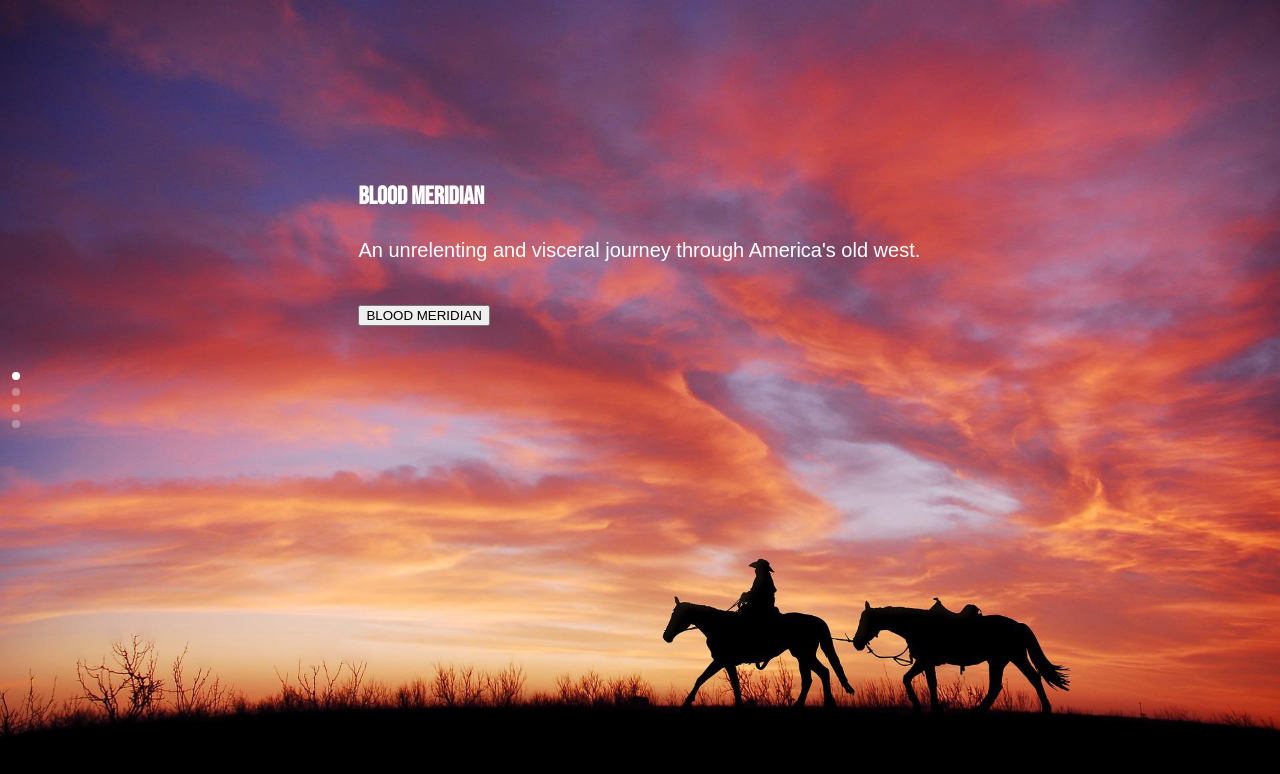
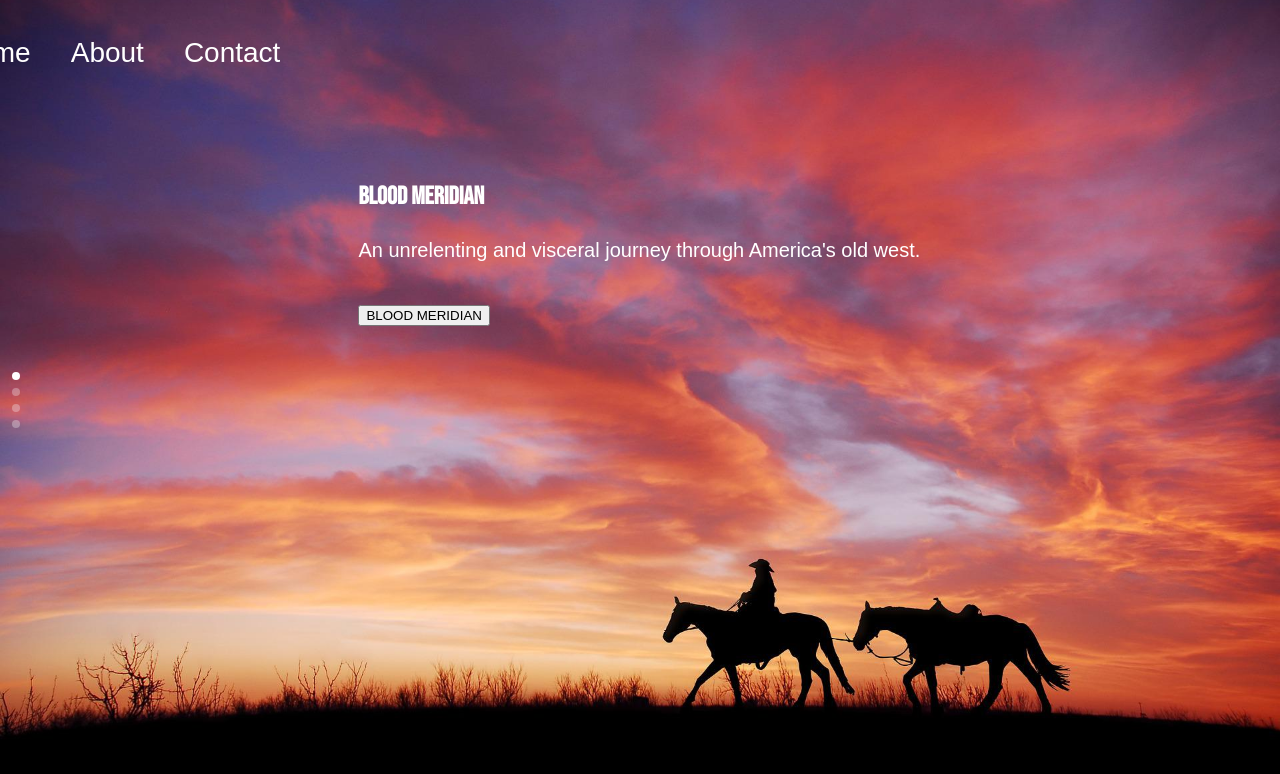
Before and after one commit to calebwelch1/c-collection, a Vue app: page / in a window 1280 px wide. Shown: the top 774 px of the page. Built offline with nearby package versions, Linux system fonts and the light colour scheme; a web font is replaced by a local one.

Commit message:
add navbar

```diff
--- a/src/App.vue
+++ b/src/App.vue
@@ -1,10 +1,26 @@
 <script>
-import { nextTick } from 'vue'
-import { RouterLink, RouterView } from 'vue-router'
+import { nextTick, h } from 'vue'
+import { RouterLink, RouterView, } from 'vue-router'
+import { NMenu } from 'naive-ui'
+
+
+// const menuOptions = [
+//   {
+//     label: () => h("a", {
+//       href: "https://en.wikipedia.org/wiki/Hear_the_Wind_Sing",
+//       target: "_blank",
+//       rel: "noopenner noreferrer"
+//     }, "Hear the Wind Sing"),
+//     key: "hear-the-wind-sing",
+//   },
+// ]
 export default {
   name: 'App',
   mounted() {
     // console.log('width:', width, 'type:' type);
+  },
+  components: {
+    NMenu,
   },
   methods: {
     routeAtomicCss(){
@@ -14,13 +30,51 @@
   data() {
     return {
       hi: true,
-    }
+      menuOptions: [
+      {
+        label: () => h(RouterLink, {
+          to: {
+            name: 'home',
+          },
+        }, "Home"),
+        key: "home",
+      },
+      {
+        key: 'divider-1',
+        type: 'divider',
+        props: {
+          style: {
+            marginLeft: '32px'
+          }
+        }
+      },
+      {
+        label: () => h(RouterLink, {
+          to: {
+            name: 'about-view',
+          },
+        }, "About"),
+        key: "about",
+      },
+       {
+        label: () => h(RouterLink, {
+          to: {
+            name: 'contact-view',
+          },
+        }, "Contact"),
+        key: "contact",
+      },
+    ],
+    };
   },
 }
 </script>
 
 <template>
+<div style="position:relative;">
+ <n-menu class="menu" :inverted="true" v-model:value="activeKey" mode="horizontal" :options="menuOptions"  style="position:absolute; top: 2rem; right: 4rem; z-index: 99;"/>
   <RouterView style="width: 100%;"/>
+</div>
 </template>
 
 <style lang="scss">
@@ -48,6 +102,10 @@
   overflow-x: hidden !important;
 }
 
+a:visited {
+  color: #fff !important;
+}
+
 p {
   margin: 0;
   font-size: 20px;
@@ -55,6 +113,16 @@
 
 h1 {
   font-size: 25px;
+}
+
+.n-menu.n-menu--horizontal .n-menu-item-content .n-menu-item-content-header a {
+  color: #fff;
+  font-size: 28px;
+  font-weight: 500;
+
+  &:hover {
+  color: #b4841e !important;
+  }
 }
 
 @media screen and (max-width: 650px) {
--- a/src/views/AboutView.vue
+++ b/src/views/AboutView.vue
@@ -1,9 +1,11 @@
-<script setup>
-import TheWelcome from '@/components/TheWelcome.vue'
+<script >
+export default {
+  name: 'About',
+}
 </script>
 
 <template>
   <main>
-    <TheWelcome :includeButton="false"/>
+    About
   </main>
 </template>
--- a/src/views/Media/BloodMeridian/index.vue
+++ b/src/views/Media/BloodMeridian/index.vue
@@ -138,11 +138,11 @@
 .related-media {
   color:black;
   display: block;
-  font-size: 2px;
+  font-size: 12px;
 }
 
 .related-media:hover {
-    color: gold;
+    color: #b4841e;
     cursor: pointer;
     display: block;
 }
```
